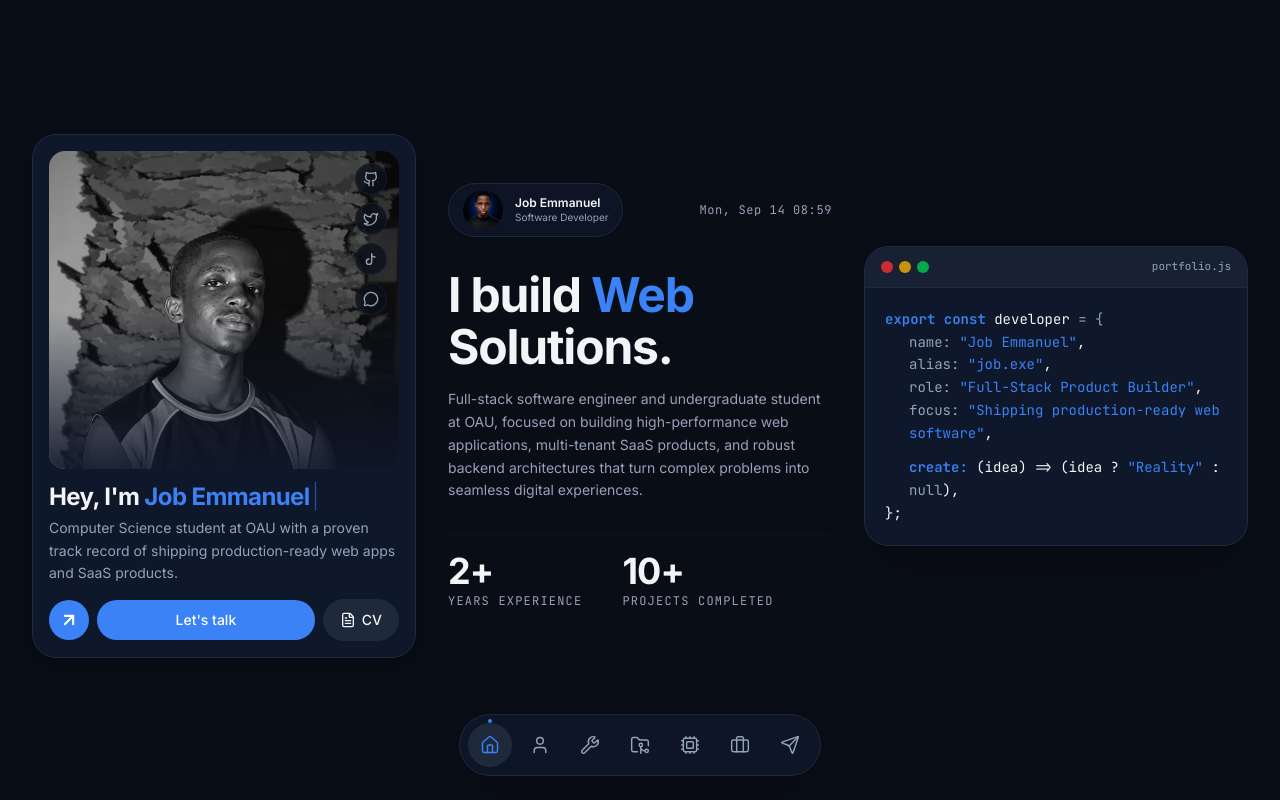
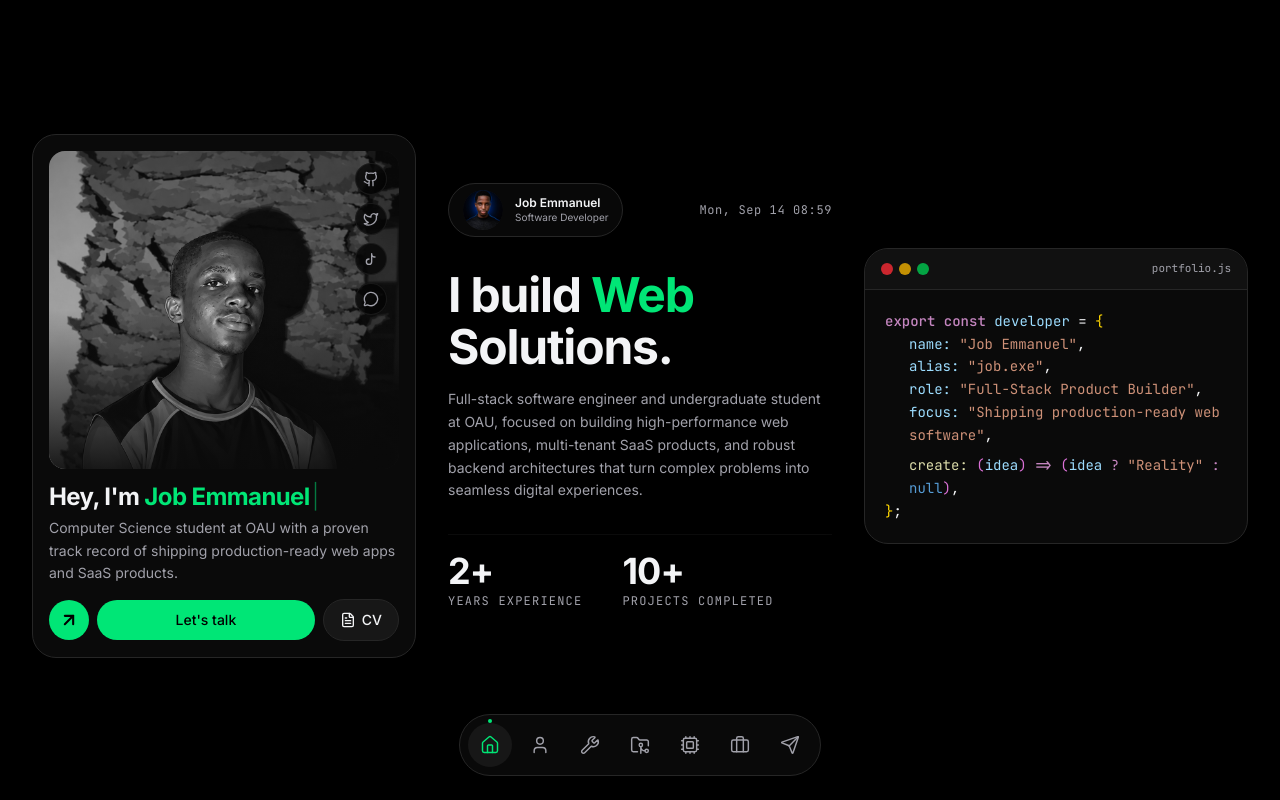
Before and after one commit to Emmanuelkorede/porfolio, a Next.js app: page / in a window 1280 px wide. Shown: the top 800 px of the page. Built offline with nearby package versions, Linux system fonts and the light colour scheme; no server answers.

Commit message:
feat   :  changed the theme of my entire page and aslo my code terminal

```diff
--- a/app/globals.css
+++ b/app/globals.css
@@ -34,15 +34,15 @@
 }
 
 :root {
-  --background: #090d16;
+  --background: #000000;
   --foreground: #f3f4f6;
-  --card: #0f172a;
+  --card: #0a0a0a;
   --card-foreground: #f8fafc;
-  --muted: #1e293b;
-  --muted-foreground: #94a3b8;
-  --border: #1e293b;
-  --accent: #3b82f6;
-  --accent-foreground: #ffffff;
+  --muted: #171717;
+  --muted-foreground: #a1a1aa;
+  --border: #262626;
+  --accent: #00e676;
+  --accent-foreground: #000000;
 }
 
 @layer base {
@@ -80,12 +80,12 @@
 }
 
 ::-webkit-scrollbar-thumb {
-  background: #1e293b;
+  background: #262626;
   border-radius: 4px;
 }
 
 ::-webkit-scrollbar-thumb:hover {
-  background: #334155;
+  background: #404040;
 }
 
 @keyframes marquee {
--- a/src/components/hero/CodeTerminal.tsx
+++ b/src/components/hero/CodeTerminal.tsx
@@ -13,41 +13,40 @@ export function CodeTerminal() {
         <span className="text-[11px] text-muted-foreground select-none">portfolio.js</span>
       </div>
 
-      {/* Code Display */}
+      {/* Code Display with Syntax Highlighting */}
       <div className="p-5 text-foreground leading-relaxed overflow-x-hidden whitespace-pre-wrap break-words">
-        <p className="text-muted-foreground">
-          <span className="text-accent font-semibold">export const</span>{" "}
-          <span className="text-foreground">developer</span> = &#123;
+        <p>
+          <span className="text-[#c586c0] font-medium">export const</span>{" "}
+          <span className="text-[#9cdcfe]">developer</span> = <span className="text-[#ffd700]">&#123;</span>
         </p>
 
         <p className="pl-4 sm:pl-6">
-          <span className="text-muted-foreground">name:</span>{" "}
-          <span className="text-accent">&quot;Job Emmanuel&quot;</span>,
+          <span className="text-[#9cdcfe]">name:</span>{" "}
+          <span className="text-[#ce9178]">&quot;Job Emmanuel&quot;</span>,
         </p>
 
         <p className="pl-4 sm:pl-6">
-          <span className="text-muted-foreground">alias:</span>{" "}
-          <span className="text-accent">&quot;job.exe&quot;</span>,
+          <span className="text-[#9cdcfe]">alias:</span>{" "}
+          <span className="text-[#ce9178]">&quot;job.exe&quot;</span>,
         </p>
 
         <p className="pl-4 sm:pl-6">
-          <span className="text-muted-foreground">role:</span>{" "}
-          <span className="text-accent">&quot;Full-Stack Product Builder&quot;</span>,
+          <span className="text-[#9cdcfe]">role:</span>{" "}
+          <span className="text-[#ce9178]">&quot;Full-Stack Product Builder&quot;</span>,
         </p>
 
         <p className="pl-4 sm:pl-6">
-          <span className="text-muted-foreground">focus:</span>{" "}
-          <span className="text-accent">&quot;Shipping production-ready web software&quot;</span>,
+          <span className="text-[#9cdcfe]">focus:</span>{" "}
+          <span className="text-[#ce9178]">&quot;Shipping production-ready web software&quot;</span>,
         </p>
 
-        <div className="py-1.5" />
+        <div className="py-1" />
 
         <p className="pl-4 sm:pl-6">
-          <span className="text-accent font-semibold">create:</span> (idea) =&gt; (idea ?{" "}
-          <span className="text-accent">&quot;Reality&quot;</span> : <span className="text-muted-foreground">null</span>),
+          <span className="text-[#dcdcaa]">create:</span> <span className="text-[#da70d6]">(</span><span className="text-[#9cdcfe]">idea</span><span className="text-[#da70d6]">)</span> <span className="text-[#c586c0] font-medium">=&gt;</span> <span className="text-[#da70d6]">(</span><span className="text-[#9cdcfe]">idea</span> <span className="text-[#c586c0]">?</span> <span className="text-[#ce9178]">&quot;Reality&quot;</span> <span className="text-[#c586c0]">:</span> <span className="text-[#569cd6]">null</span><span className="text-[#da70d6]">)</span>,
         </p>
 
-        <p>&#125;;</p>
+        <p><span className="text-[#ffd700]">&#125;</span>;</p>
       </div>
     </div>
   );
```
